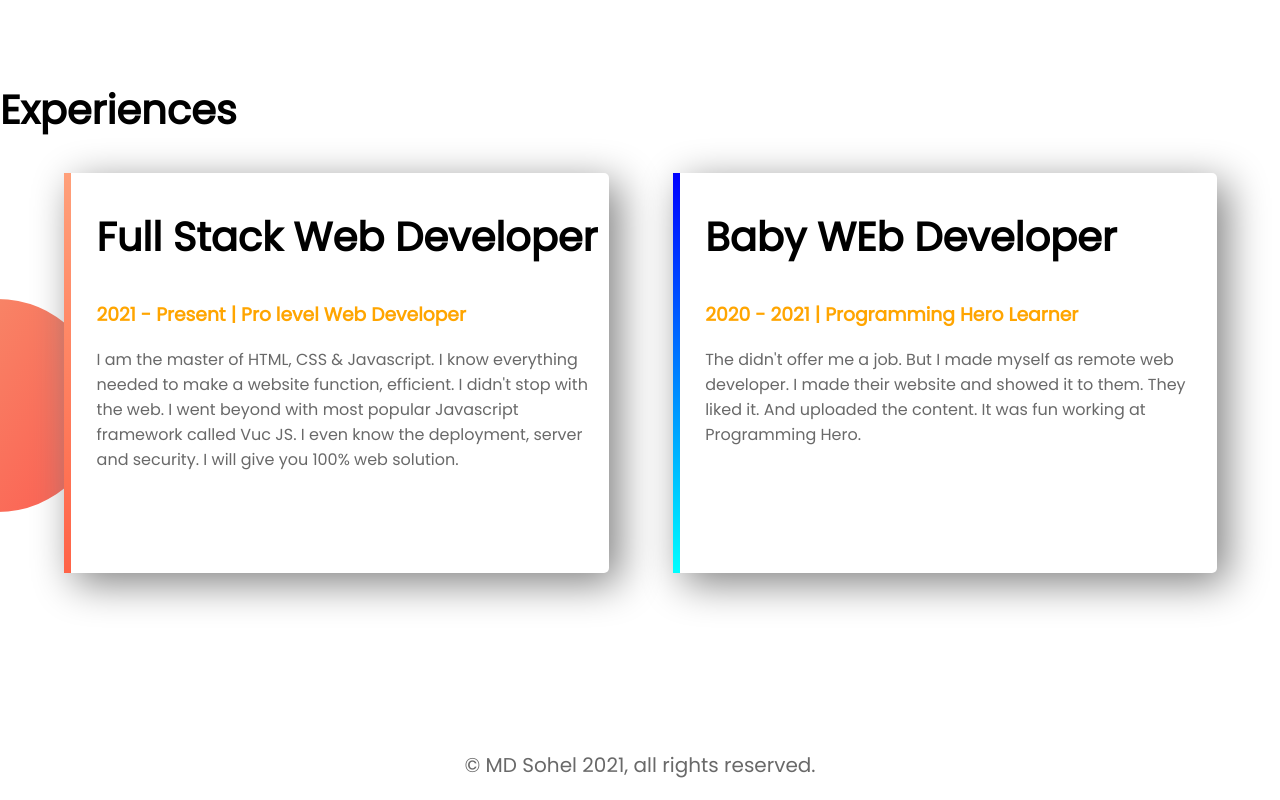
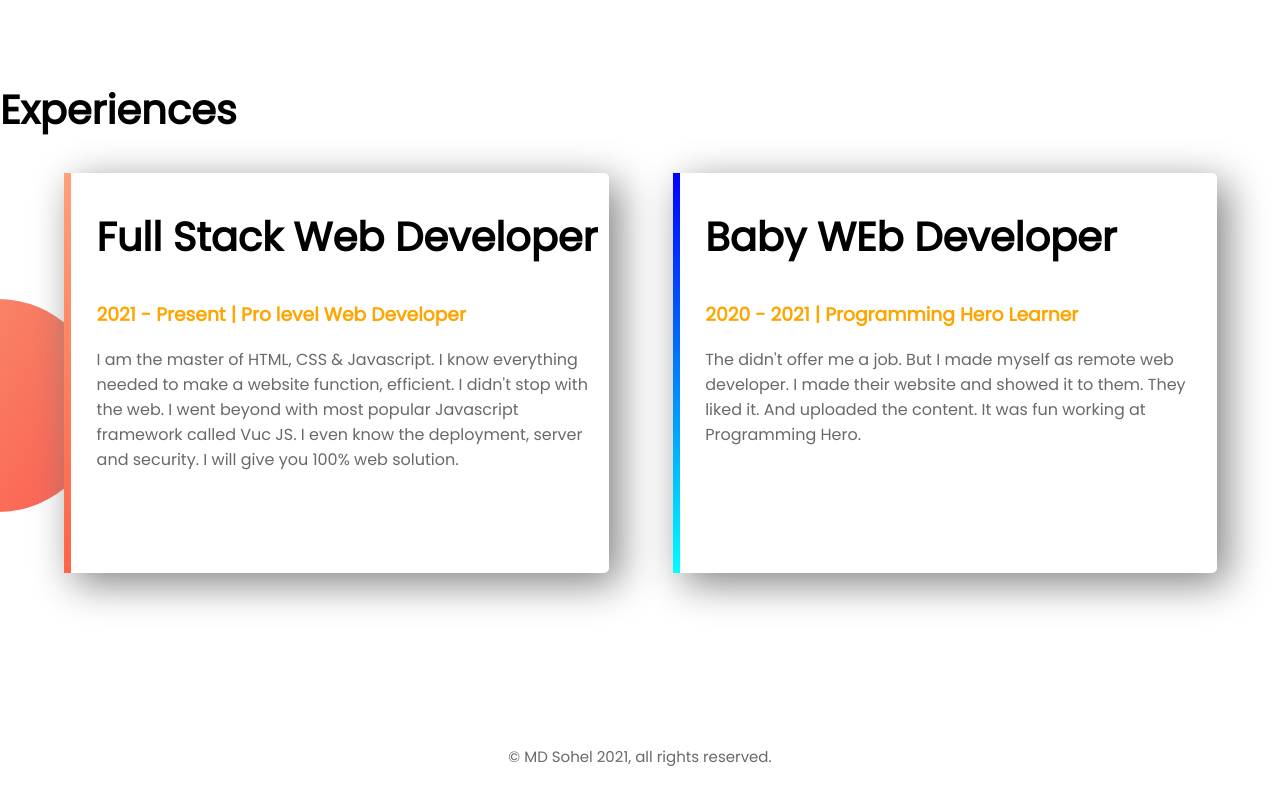
Before and after one commit to mohammadsoheluddin/web-portfolio, a plain HTML site: page index.html in a window 1280 px wide. Shown: the part 1253-2053 px from the top of the page. Drawn offline with Linux system fonts and the light colour scheme; files whose address does not match are found by name.

Commit message:
last updated

```diff
--- a/style.css
+++ b/style.css
@@ -68,5 +68,5 @@ section{
 }
 footer p{
     text-align: center;
-    font-size: 20px;
-}
+    font-size: 15px;
+}cl
```
